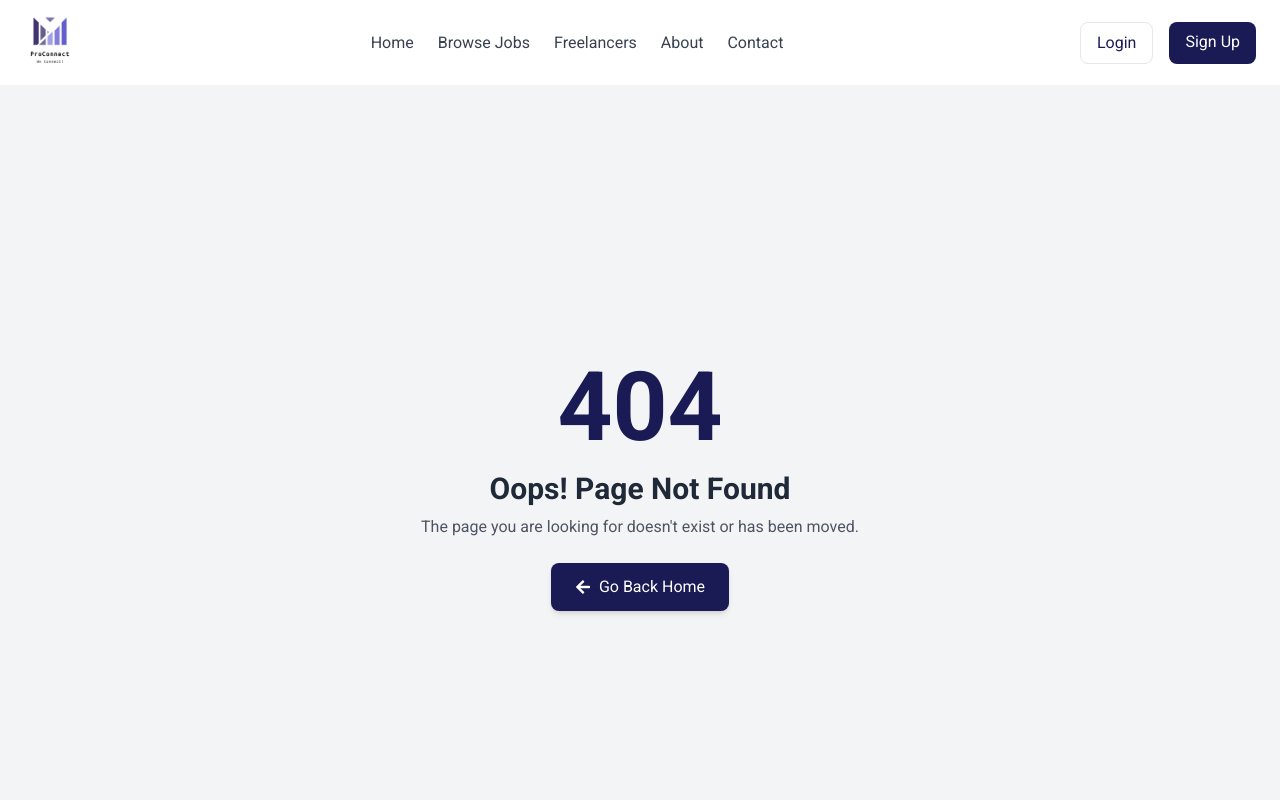
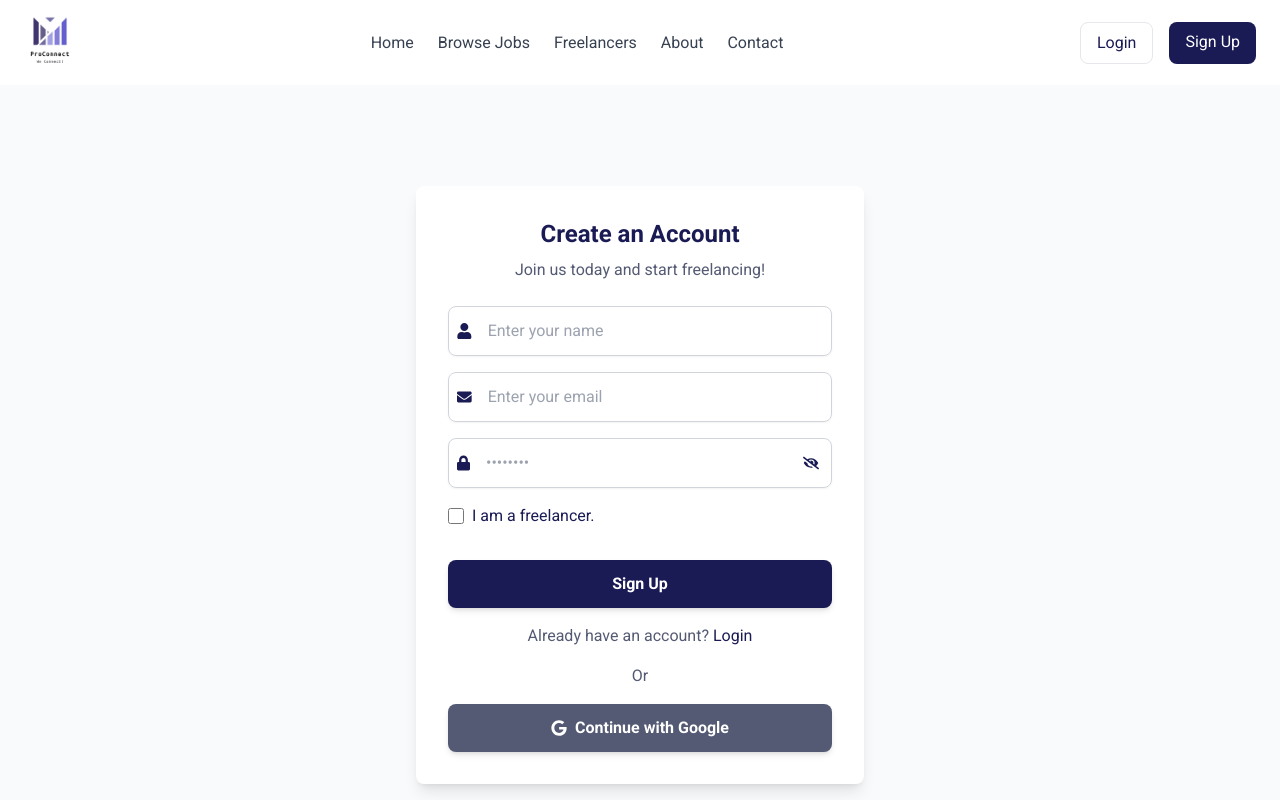
Before and after one commit to Bz14/Freelancing-System, a Next.js app in the folder Frontend/proconnect/: page /signup in a window 1280 px wide. Before the commit this address had no page. Shown: the top 800 px of the page. Built offline with nearby package versions, Linux system fonts and the light colour scheme.

Commit message:
Signup form implemented.

```diff
--- a/Frontend/proconnect/package.json
+++ b/Frontend/proconnect/package.json
@@ -10,6 +10,7 @@
   },
   "dependencies": {
     "@heroicons/react": "^2.2.0",
+    "@hookform/resolvers": "^3.10.0",
     "@reduxjs/toolkit": "^2.5.1",
     "framer-motion": "^12.0.6",
     "lucide-react": "^0.474.0",
@@ -17,9 +18,12 @@
     "proconnect": "file:",
     "react": "^19.0.0",
     "react-dom": "^19.0.0",
+    "react-form-hook": "^0.0.1",
+    "react-hook-form": "^7.54.2",
     "react-icons": "^5.4.0",
     "react-redux": "^9.2.0",
-    "swiper": "^11.2.2"
+    "swiper": "^11.2.2",
+    "yup": "^1.6.1"
   },
   "devDependencies": {
     "@eslint/eslintrc": "^3",
--- /dev/null
+++ b/Frontend/proconnect/src/app/(auth)/signup/page.tsx
@@ -0,0 +1,183 @@
+"use client";
+import { useState } from "react";
+import { useForm, Controller } from "react-hook-form";
+import * as yup from "yup";
+import { yupResolver } from "@hookform/resolvers/yup";
+import {
+  FaUser,
+  FaEnvelope,
+  FaLock,
+  FaEyeSlash,
+  FaEye,
+  FaGoogle,
+} from "react-icons/fa";
+import Link from "next/link";
+
+interface SignupForm {
+  name: string;
+  email: string;
+  password: string;
+  isFreelancer?: boolean;
+}
+
+const schema = yup.object().shape({
+  name: yup.string().required("Full name is required."),
+  email: yup.string().email("Invalid email.").required("Email is required."),
+  password: yup
+    .string()
+    .min(8, "Password must be at least 8 characters.")
+    .required("Password is required.")
+    .matches(
+      /(?=.*[A-Z])/,
+      "Password must contain at least one uppercase letter."
+    )
+    .matches(
+      /(?=.*[a-z])/,
+      "Password must contain at least one lowercase letter."
+    )
+    .matches(/(?=.*[0-9])/, "Password must contain at least one number.")
+    .matches(
+      /(?=.*[@$!%*?&])/,
+      "Password must contain at least one special character."
+    ),
+  isFreelancer: yup.boolean().oneOf([true], "You must be a freelancer."),
+});
+
+const Signup = () => {
+  const [passwordVisible, setPasswordVisible] = useState(false);
+  const { control, register, handleSubmit, formState, reset } = useForm({
+    resolver: yupResolver(schema),
+    defaultValues: {
+      name: "",
+      email: "",
+      password: "",
+      isFreelancer: false,
+    },
+    mode: "all",
+  });
+
+  const { errors, isValid, isDirty, isSubmitting, isSubmitSuccessful } =
+    formState;
+
+  const onSubmit = (data: SignupForm) => {
+    console.log(data);
+    reset();
+  };
+
+  return (
+    <div className="min-h-screen flex items-center justify-center bg-gray-50">
+      <div className="w-full max-w-md bg-white shadow-lg rounded-lg p-8">
+        <h1 className="text-2xl font-bold text-center text-primary">
+          Create an Account
+        </h1>
+        <p className="text-secondary text-center mt-2">
+          Join us today and start freelancing!
+        </p>
+
+        <form className="mt-6 space-y-4" onSubmit={handleSubmit(onSubmit)}>
+          <div className="relative">
+            <div className="flex items-center border border-gray-300 rounded-lg shadow-sm focus-within:ring-2 focus-within:ring-primary">
+              <FaUser className="text-primary mx-2" />
+              <input
+                {...register("name")}
+                type="text"
+                id="name"
+                aria-label="Name"
+                autoComplete="name"
+                className="w-full py-3 px-2 focus:outline-none bg-transparent text-secondary"
+                placeholder="Enter your name"
+              />
+            </div>
+            <p style={{ color: "red", fontSize: "12px" }}>
+              {errors.name?.message}
+            </p>
+          </div>
+          <div className="relative">
+            <div className="flex items-center border border-gray-300 rounded-lg shadow-sm focus-within:ring-2 focus-within:ring-primary">
+              <FaEnvelope className="text-primary mx-2" />
+              <input
+                {...register("email")}
+                type="email"
+                id="email"
+                aria-label="Email"
+                autoComplete="email"
+                className="w-full py-3 px-2 focus:outline-none bg-transparent"
+                placeholder="Enter your email"
+              />
+            </div>
+            <p style={{ color: "red", fontSize: "12px" }}>
+              {errors.email?.message}
+            </p>
+          </div>
+          <div className="relative">
+            <div className="flex items-center border border-gray-300 rounded-lg shadow-sm focus-within:ring-2 focus-within:ring-primary">
+              <FaLock className="text-primary mx-2" />
+              <input
+                {...register("password")}
+                type={passwordVisible ? "text" : "password"}
+                id="password"
+                aria-label="Password"
+                autoComplete="new-password"
+                placeholder="••••••••"
+                className="w-full py-3 px-2 focus:outline-none bg-transparent"
+              />
+              <button
+                type="button"
+                className="text-gray-600 hover:text-gray-800 mx-3"
+                onClick={() => setPasswordVisible(!passwordVisible)}
+              >
+                {passwordVisible ? (
+                  <FaEye color="#1A1A55" />
+                ) : (
+                  <FaEyeSlash color="#1A1A55" />
+                )}
+              </button>
+            </div>
+            <p style={{ color: "red", fontSize: "12px" }}>
+              {errors.password?.message}
+            </p>
+          </div>
+
+          <div className="flex items-center space-x-2">
+            <input
+              {...register("isFreelancer")}
+              type="checkbox"
+              className="peer w-4 h-4 border border-gray-300 rounded-lg checked:bg-primary focus:outline-none"
+            />
+            <label
+              htmlFor="checkbox"
+              className="text-primary peer-checked:text-primary cursor-pointer"
+            >
+              I am a freelancer.
+            </label>
+          </div>
+          <p style={{ color: "red", fontSize: "12px" }}>
+            {errors.isFreelancer?.message}
+          </p>
+
+          <button
+            type="submit"
+            className="w-full py-3 mt-4 bg-primary text-white font-semibold rounded-lg shadow-md hover:bg-secondary transition duration-300"
+          >
+            Sign Up
+          </button>
+        </form>
+
+        <p className="text-center text-secondary mt-4">
+          Already have an account?
+          <Link href="/login" className="text-primary hover:underline ml-1">
+            Login
+          </Link>
+        </p>
+
+        <p className="text-center text-secondary mt-4">Or</p>
+        <button className="flex justify-center items-center w-full py-3 mt-4 bg-secondary text-white font-semibold rounded-lg shadow-md hover:bg-primary transition duration-300">
+          <FaGoogle className="mr-2" />
+          Continue with Google
+        </button>
+      </div>
+    </div>
+  );
+};
+
+export default Signup;
--- a/Frontend/proconnect/src/app/components/footer.tsx
+++ b/Frontend/proconnect/src/app/components/footer.tsx
@@ -2,7 +2,7 @@ import Link from "next/link";
 import { FaFacebook, FaTwitter, FaLinkedin, FaInstagram } from "react-icons/fa";
 
 const Footer = () => (
-  <footer className="bg-gray-900 text-gray-300 py-10">
+  <footer className="bg-primary text-gray-300 py-10">
     <div className="max-w-6xl mx-auto px-6 grid grid-cols-1 md:grid-cols-3 gap-6">
       <div className="mr-4">
         <h3 className="text-xl font-semibold text-white">About Us</h3>
@@ -47,8 +47,6 @@ const Footer = () => (
         </div>
       </div>
     </div>
-
-    {/* Copyright */}
     <div className="text-center mt-6 text-sm border-t border-gray-700 pt-4">
       © {new Date().getFullYear()} FreelanceHub. All Rights Reserved.
     </div>
```
Also changed, not shown: Frontend/proconnect/src/app/(auth)/login/page.tsx (added), 1 other file (tests, documents, lock files or other folders).
